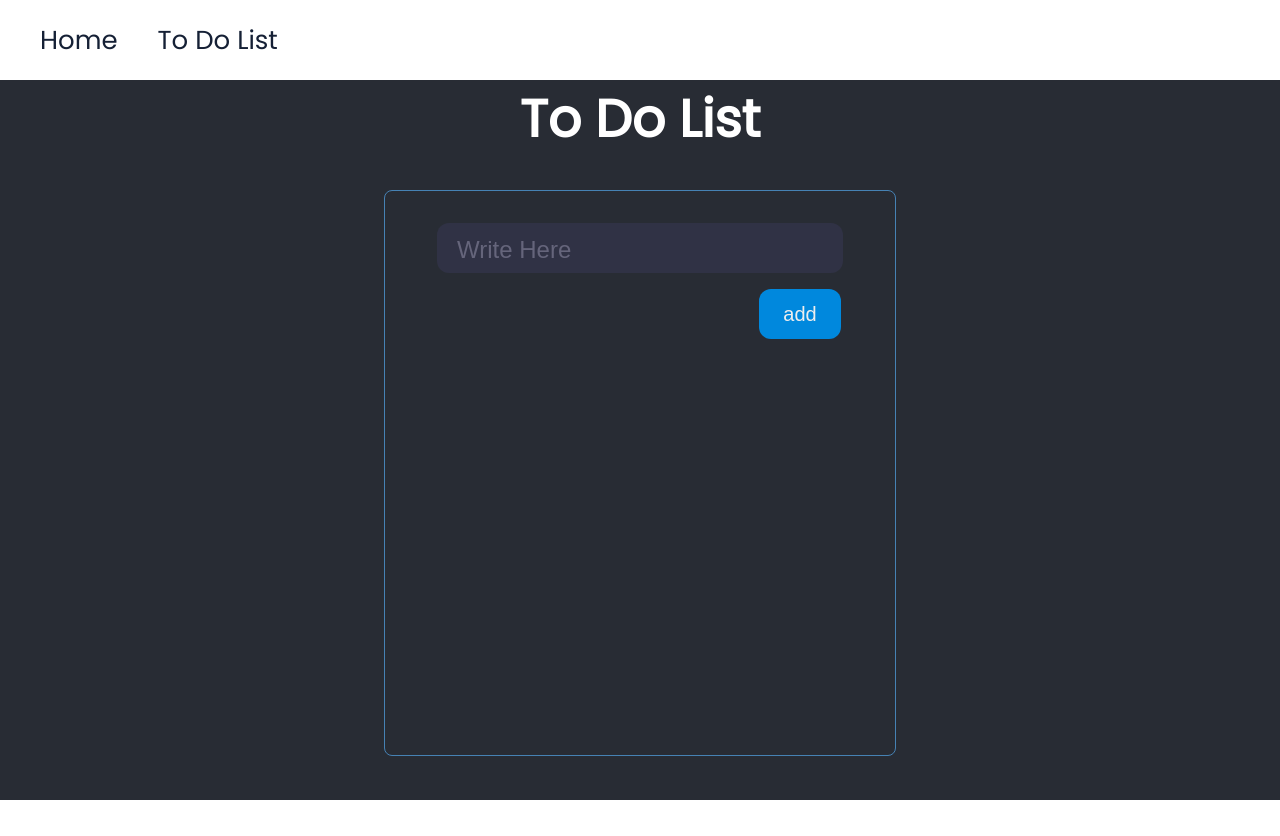
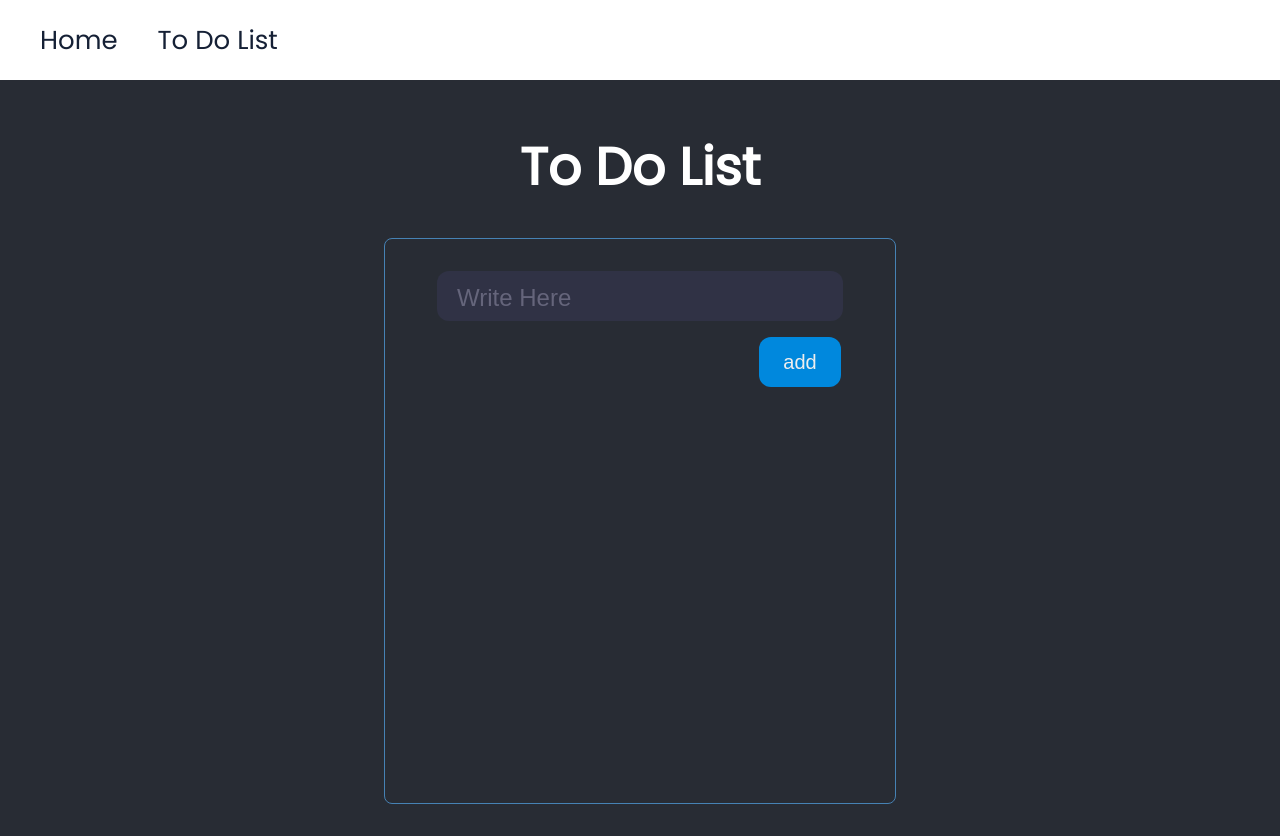
Before and after one commit to adammccormack/app_mix, a React (Create React App) app: page /to-do-list in a window 1280 px wide. Before the commit the page ends 800 px from the top, so only its background shows below. Built offline with nearby package versions, Linux system fonts and the light colour scheme.

Commit message:
edited header css

```diff
--- a/src/pages/todolist/ToDoList.module.css
+++ b/src/pages/todolist/ToDoList.module.css
@@ -1,3 +1,7 @@
+.toDoListHeader {
+  margin-block-start: 3rem;
+}
+
 .toDoListContainer {
   display: flex;
   min-width: 32rem;
@@ -9,10 +13,6 @@
   border-radius: 0.5rem;
   justify-content: center;
   align-items: center;
-}
-
-.toDoListHeader {
-  text-align: left;
 }
 
 .taskForm {
--- a/src/pages/todolist/ToDoListPage.tsx
+++ b/src/pages/todolist/ToDoListPage.tsx
@@ -4,10 +4,9 @@ export const ToDoListPage = () => {
   return (
     <>
       <header>
-        <h1>To Do List</h1>
+        <h1 className={styles.toDoListHeader}>To Do List</h1>
       </header>
       <div className={styles.toDoListContainer}>
-        {/* <h3 className="toDoListHeader">Items</h3> */}
         <div className={styles.taskForm}>
           <div className={styles.inputContainer}>
             <input
```
